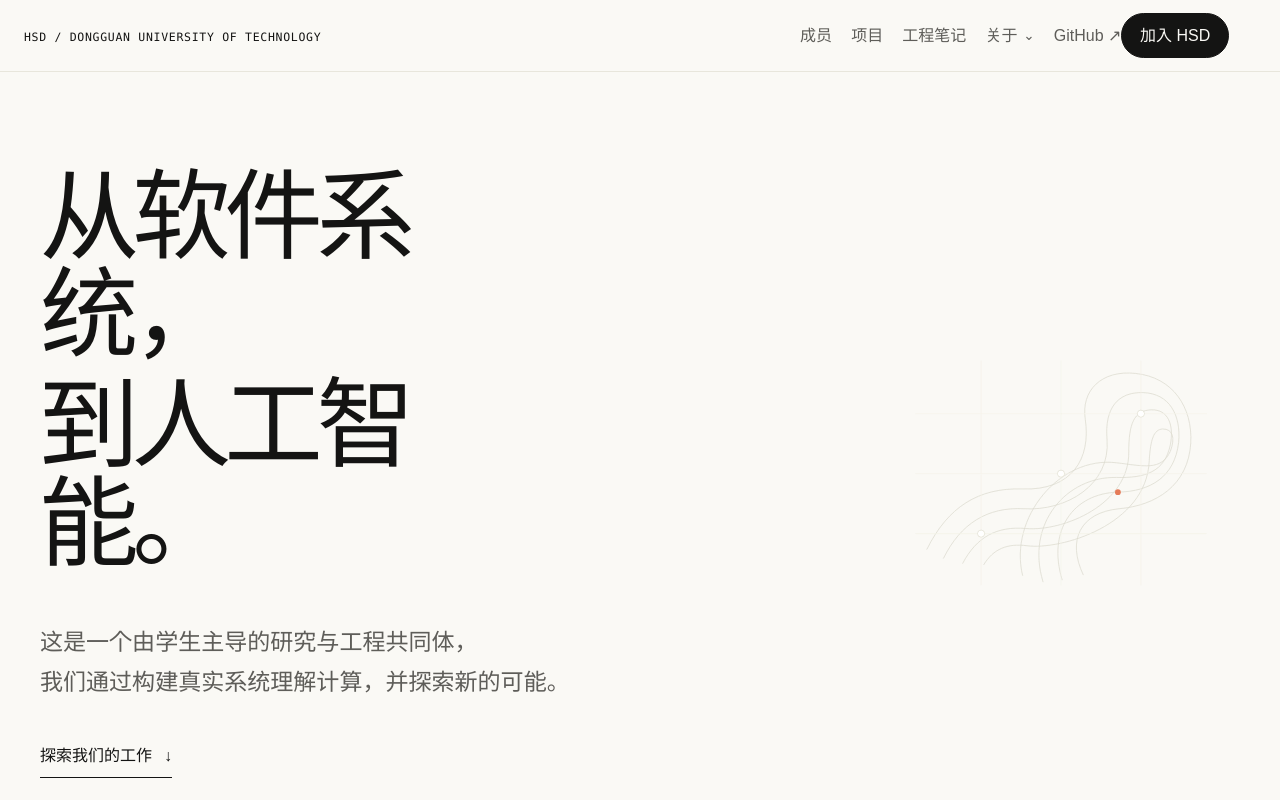
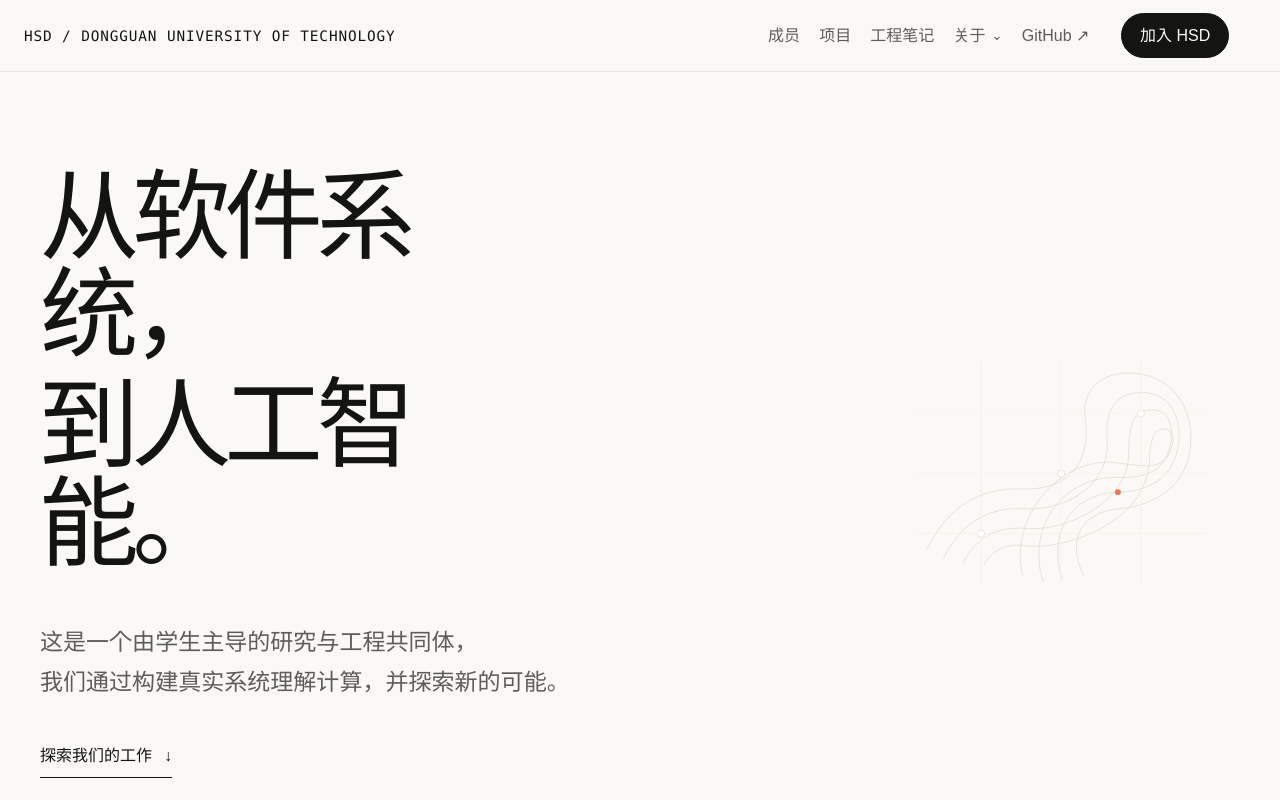
Before and after one commit to dgut-hsd/team-website, a React (Vite) app: page / in a window 1280 px wide. Shown: the top 800 px of the page. Built offline with nearby package versions, Linux system fonts and the light colour scheme.

Commit message:
refine: enlarge wordmark and separate nav action

```diff
--- a/src/components/Header/Header.css
+++ b/src/components/Header/Header.css
@@ -31,7 +31,7 @@ header a {
    background-image: none;
    animation: none;
    font-family: var(--font-mono);
-   font-size: 0.72rem;
+   font-size: 0.9rem;
    font-weight: var(--weight-medium);
    letter-spacing: 0.06em;
    text-transform: uppercase;
@@ -137,6 +137,7 @@ header a {
    transition: color 0.2s ease-in-out, background-color 0.2s ease-in-out;
    line-height: 1.6;
    display: none;
+   margin-left: 2rem;
    max-width: 0;
    max-height: 0;
    visibility: hidden;
@@ -245,7 +246,7 @@ header a {
    }
 
    .icon {
-      font-size: 0.72rem;
+      font-size: 0.9rem;
    }
 
    .menu {
@@ -268,7 +269,7 @@ header a {
    }
 
    .icon {
-      font-size: 0.82rem;
+      font-size: 0.95rem;
       margin-left: 2rem;
    }
 
```
